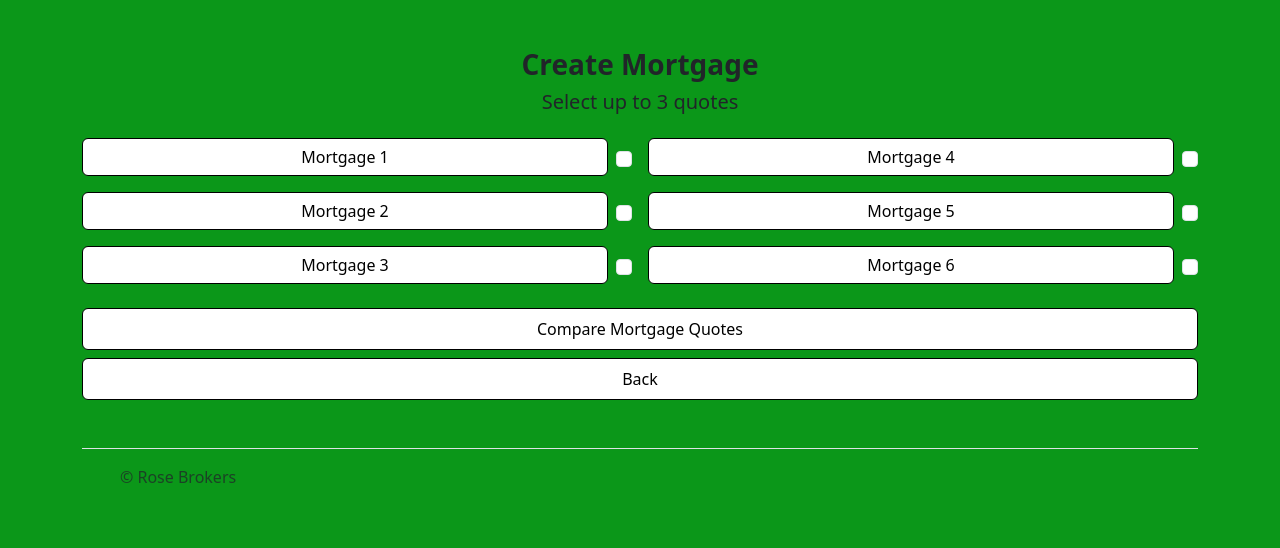
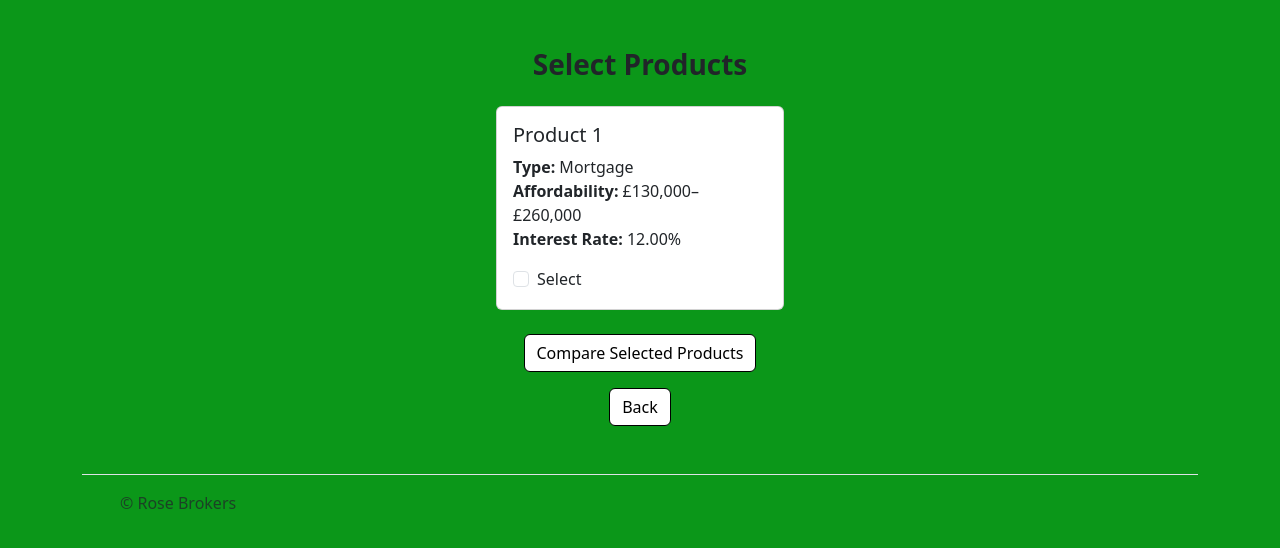
Before and after one commit to DannyD81/GroupProject41-INT, a PHP site: page /select-products.php in a window 1280 px wide. Shown: the part 83-631 px from the top of the page. Run offline with PHP 8.4, Linux system fonts and the light colour scheme; the visitor is signed in with stand-in values (Sample User, id 1); data comes from the database, SQL or seed files in the repository.

Commit message:
Update select-products.php

```diff
--- a/select-products.php
+++ b/select-products.php
@@ -1,73 +1,87 @@
+<?php
+session_start();
+
+if (!isset($_SESSION['UserID'])) {
+    header('Location: login-page.php');
+    exit();
+}
+
+$db = new SQLite3('MortgageSystem.db');
+$products = [];
+
+try {
+    $query = "SELECT * FROM Products";
+    $results = $db->query($query);
+
+    while ($row = $results->fetchArray(SQLITE3_ASSOC)) {
+        $products[] = $row;
+    }
+
+    $db->close();
+} catch (Exception $e) {
+    echo "<div class='alert alert-danger'>Error loading products: " . htmlspecialchars($e->getMessage()) . "</div>";
+}
+?>
 <!DOCTYPE html>
 <html lang="en">
 <head>
     <meta charset="UTF-8">
-    <meta name="viewport" content="width=device-width, initial-scale=1.0">
     <title>Select Products</title>
-
-    <link rel="icon" href="logo.ico" type="image/x-icon">
     <link rel="stylesheet" href="https://cdn.jsdelivr.net/npm/bootstrap@5.3.3/dist/css/bootstrap.min.css">
-    <link rel="stylesheet" href="style.css">
-
-    <script src="https://cdn.jsdelivr.net/npm/bootstrap@5.3.3/dist/js/bootstrap.bundle.min.js" defer></script>
 </head>
 <body>
-    <?php include("navbar.php"); ?>
 
-    <main class="container text-center mortgage-container my-5">
-        <h1 class="h3 fw-bold mb-2">Create Mortgage</h1>
-        <h2 class="h5 mb-4">Select up to 3 quotes</h2>
+<?php include("navbar.php"); ?>
 
-        <form id="mortgageForm">
-            <div class="row g-3 justify-content-center">
-                <div class="col-md-6 d-flex align-items-center">
-                    <button type="button" class="btn btn-light w-100">Mortgage 1</button>
-                    <input type="checkbox" class="form-check-input ms-2 mortgage-checkbox">
-                </div>
-                <div class="col-md-6 d-flex align-items-center">
-                    <button type="button" class="btn btn-light w-100">Mortgage 4</button>
-                    <input type="checkbox" class="form-check-input ms-2 mortgage-checkbox">
-                </div>
-                <div class="col-md-6 d-flex align-items-center">
-                    <button type="button" class="btn btn-light w-100">Mortgage 2</button>
-                    <input type="checkbox" class="form-check-input ms-2 mortgage-checkbox">
-                </div>
-                <div class="col-md-6 d-flex align-items-center">
-                    <button type="button" class="btn btn-light w-100">Mortgage 5</button>
-                    <input type="checkbox" class="form-check-input ms-2 mortgage-checkbox">
-                </div>
-                <div class="col-md-6 d-flex align-items-center">
-                    <button type="button" class="btn btn-light w-100">Mortgage 3</button>
-                    <input type="checkbox" class="form-check-input ms-2 mortgage-checkbox">
-                </div>
-                <div class="col-md-6 d-flex align-items-center">
-                    <button type="button" class="btn btn-light w-100">Mortgage 6</button>
-                    <input type="checkbox" class="form-check-input ms-2 mortgage-checkbox">
-                </div>
-            </div>
+<main class="container my-5">
+    <h1 class="h3 mb-4 fw-bold text-center">Select Products</h1>
 
-            <div class="mt-4">
-                <button type="submit" class="btn btn-primary w-100 py-2">Compare Mortgage Quotes</button>
-                <a href="create-quote.php" class="btn btn-outline-secondary w-100 py-2 mt-2">Back</a>
-            </div>
-        </form>
-    </main>
+    <form action="compare-products.php" method="post">
+        <div class="d-flex flex-wrap justify-content-center gap-3">
+            <?php if (count($products) > 0): ?>
+                <?php foreach ($products as $product): ?>
+                    <div class="card" style="width: 18rem;">
+                        <div class="card-body">
+                            <h5 class="card-title"><?= htmlspecialchars($product['Name']) ?></h5>
+                            <p class="card-text">
+                                <strong>Type:</strong> <?= htmlspecialchars($product['productType']) ?><br>
+                                <strong>Affordability:</strong>
+                                <?php
+                                $ranges = [
+                                    1 => "£30,000–£80,000",
+                                    2 => "£80,000–£130,000",
+                                    3 => "£130,000–£260,000",
+                                    4 => "£260,000–£500,000"
+                                ];
+                                echo isset($ranges[$product['affordabilityRange']]) ? $ranges[$product['affordabilityRange']] : "Unknown";
+                                ?><br>
+                                <strong>Interest Rate:</strong> <?= htmlspecialchars(number_format($product['interestRate'], 2)) ?>%
+                            </p>
+                            <div class="form-check">
+                                <input class="form-check-input" type="checkbox" name="selected_products[]" value="<?= $product['ProductsID'] ?>" id="product<?= $product['ProductsID'] ?>">
+                                <label class="form-check-label" for="product<?= $product['ProductsID'] ?>">
+                                    Select
+                                </label>
+                            </div>
+                        </div>
+                    </div>
+                <?php endforeach; ?>
+            <?php else: ?>
+                <div class="alert alert-warning">No products available.</div>
+            <?php endif; ?>
+        </div>
 
-    <script>
-        document.getElementById("mortgageForm").addEventListener("submit", function(event) {
-            event.preventDefault();
-            const selected = document.querySelectorAll(".mortgage-checkbox:checked");
+        <div class="text-center mt-4">
+            <button type="submit" class="btn btn-primary">Compare Selected Products</button>
+        </div>
+    </form>
 
-            if (selected.length > 3) {
-                alert("You can only select up to 3 mortgages.");
-            } else if (selected.length === 0) {
-                alert("Please select at least one mortgage.");
-            } else {
-                window.location.href = "compare-mortgages.php";
-            }
-        });
-    </script>
+    <div class="text-center mt-3">
+        <a href="logged-in-home.php" class="btn btn-secondary">Back</a>
+    </div>
+</main>
 
-    <?php include("footer.php"); ?>
+<?php include("footer.php"); ?>
+
 </body>
 </html>
```
